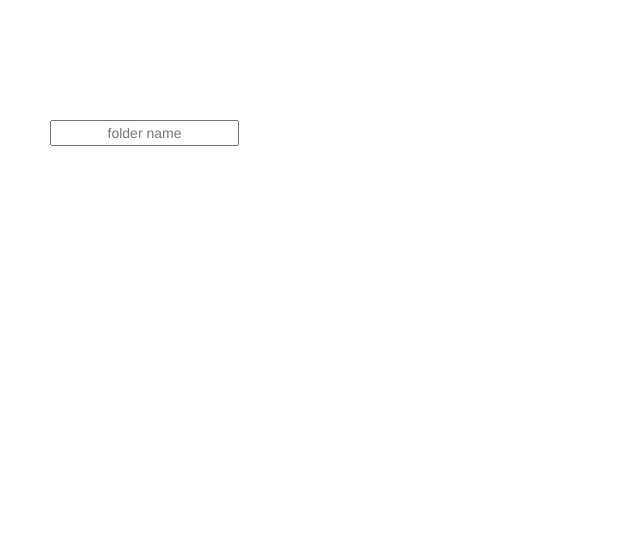
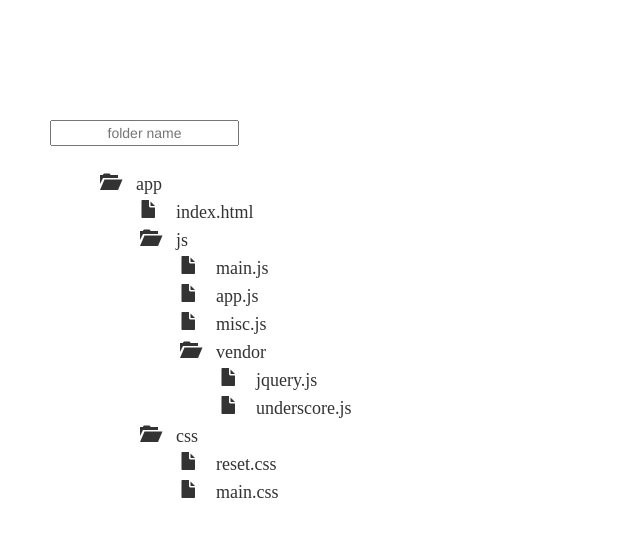
Before and after one commit to andraadaal/projectSearch, a plain HTML site: page js/index.html in a window 1280 px wide. Shown: the whole page, without its empty margins (0-640 px from the left). Drawn offline with nearby package versions, Linux system fonts and the light colour scheme.

Commit message:
commit after icons

```diff
--- a/css/main.css
+++ b/css/main.css
@@ -10,7 +10,11 @@
 
 ul li{
     list-style-type: none;
-    font-size: 20px;
+    font-size: 18px;
     display: block;
-    padding: 5px 0 5px;
+    padding: 5px 10px 5px;
 }
+
+#list-item{
+    display: block;
+}
--- a/js/app.js
+++ b/js/app.js
@@ -3,6 +3,8 @@
  */
 (function(){
     var app = angular.module('search',[]);
+
+    var inputV;
 
     app.controller('SearchController', ['$scope', function($scope) {
 
@@ -52,19 +54,39 @@
         $scope.inputValue = '';
         $scope.getInputValue = function(value){
             $scope.inputValue = value;
-        }
-        $scope.searchInputValue = function(){
-
+            inputV=$scope.inputValue;
         }
 
-        $scope.addRow=function(data){
-            $scope.fileData.push({'type':data.type,'name':data.name});
-            if (data.type==='dir'){
-                console.log('e adevarat');
+    }]);
+
+    app.directive('firstRender', function () {
+        return {
+            restrict: "E",
+            replace: true,
+            scope: {
+                data: '=',
+                filterValue: '='
+            },
+            template: "<ul><children-render ng-repeat='member in data | filter:filterValue'></children-render></ul>"
+        }
+    });
+
+    app.directive('childrenRender', function ($compile) {
+            return {
+                restrict: "E",
+                replace: true,
+                template: "<div ng-switch on='member.type'>"+
+                                "<li ng-switch-when='dir' class='glyphicon glyphicon-folder-open' id='list-item'>{{' '+member.name}}</li>"+
+                                "<li ng-switch-when='file' class='glyphicon glyphicon-file' id='list-item'>{{' '+member.name}}</li>"+
+                         "</div>",
+                link: function (scope, element) {
+                    if (angular.isArray(scope.member.children)) {
+                        element.append("<first-render data='member.children' filter-value='filterValue'></first-render>");
+                        $compile(element.contents())(scope)
+                    }
+                }
             }
-            $scope.type='';
-            $scope.name='';
+    });
 
-        }
-    }]);
+
 })();
--- a/js/index.html
+++ b/js/index.html
@@ -10,19 +10,11 @@
     <div class="input-div" ng-controller="SearchController">
         <input ng-model="inputValue" type="text" placeholder="folder name" id="find"><br>
         <p ng-show="inputValue"> Searched: {{inputValue}}</p>
-        <script type="text/ng-template" id="categoryTree">
-            {{ item.name }}
-            <ul ng-if="item.children">
-                <li ng-repeat="item in item.children" ng-include="'categoryTree'">
-                </li>
-            </ul>
-        </script>
-        <ul>
-            <li ng-repeat="item in fileData" item-recursion></li>
-        </ul>
+        <div>
+            <first-render data="fileData" filter-value='inputValue'></first-render>
+        </div>
+    </div>
 
-    </div>
-    <div id="tree"></div>
     <script type="text/javascript" src="angular.min.js"></script>
     <script src="app.js"></script>
 
```
